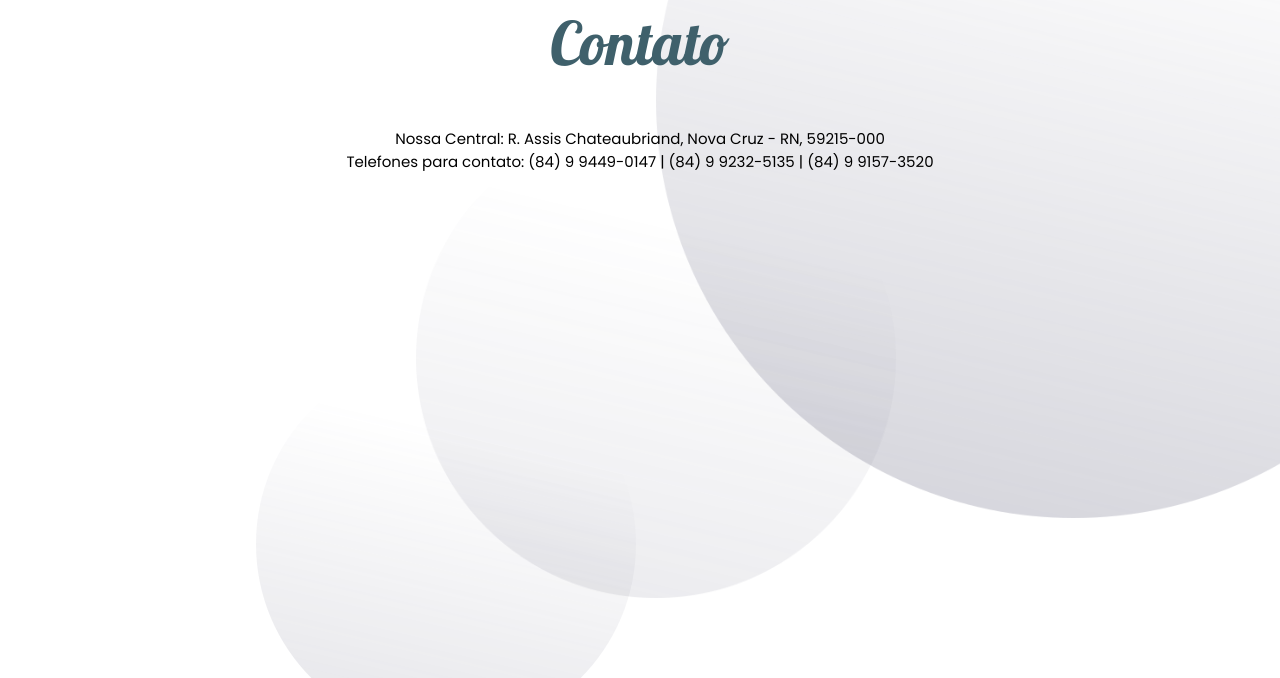
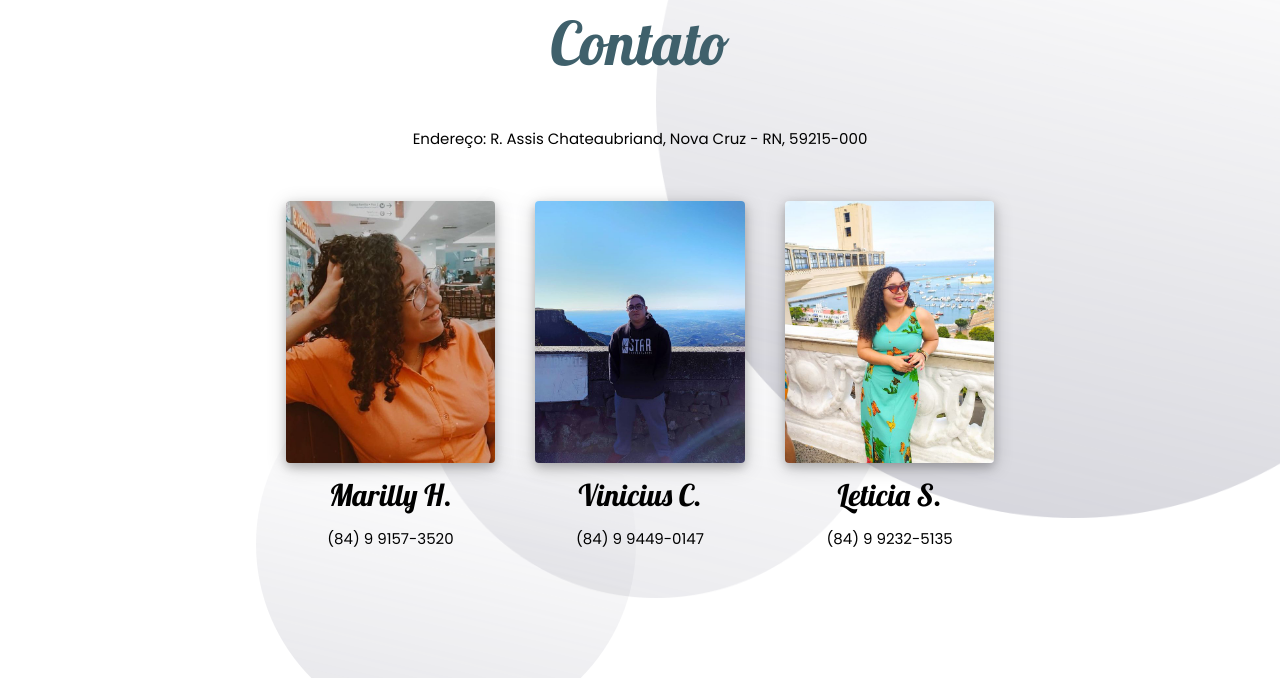
Before and after one commit to viniflix/BusStop2.0, a plain HTML site: page contato.html in a window 1280 px wide. Shown: the part 122-800 px from the top of the page. Drawn offline with nearby package versions, Linux system fonts and the light colour scheme.

Commit message:
Update Final (Fix All)

```diff
--- a/contato.html
+++ b/contato.html
@@ -38,7 +38,24 @@
 		<main>
 			<h1 class="centro" style="font-size:400%; color:#3F606B;"> Contato </h1>
 			<div class="centro">
-				<p style="padding: 0px 200px 10px"> Nossa Central: R. Assis Chateaubriand, Nova Cruz - RN, 59215-000 </br>Telefones para contato: (84) 9 9449-0147 | (84) 9 9232-5135 | (84) 9 9157-3520</p>
+				<p style="padding: 0px 200px 10px"> Endereço: R. Assis Chateaubriand, Nova Cruz - RN, 59215-000</p>
+			</div>
+			<div class="w3-container w3-cell-row">
+			  	<div class="w3-display-container w3-cell centro" style="width:20%">
+			    	<img class="w3-card-4 w3-round" src="./img/marilly.jpg" style="width:100%">
+			    	<h1 style="font-size:200%;"> Marilly H. </h1>
+			    	<p> (84) 9 9157-3520 </p>
+ 				</div>
+ 				<div class="w3-display-container w3-cell centro" style="width:20%">
+			  		<img class="w3-card-4 w3-round" src="./img/vinicius.jpg" style="width:100%">
+			    	<h1 style="font-size:200%;"> Vinicius C. </h1>
+			    	<p> (84) 9 9449-0147 </p>
+ 				</div>
+ 				<div class="w3-display-container w3-cell centro" style="width:20%">
+			  		<img class="w3-card-4 w3-round" src="./img/leticia.jpg" style="width:100%">
+			    	<h1 style="font-size:200%;"> Leticia S. </h1>
+			    	<p> (84) 9 9232-5135 </p>
+ 				</div>
 			</div>
 
 
```
Also changed, not shown: img/leticia.jpg (added), img/marilly.jpg (added), img/vinicius.jpg (added).
